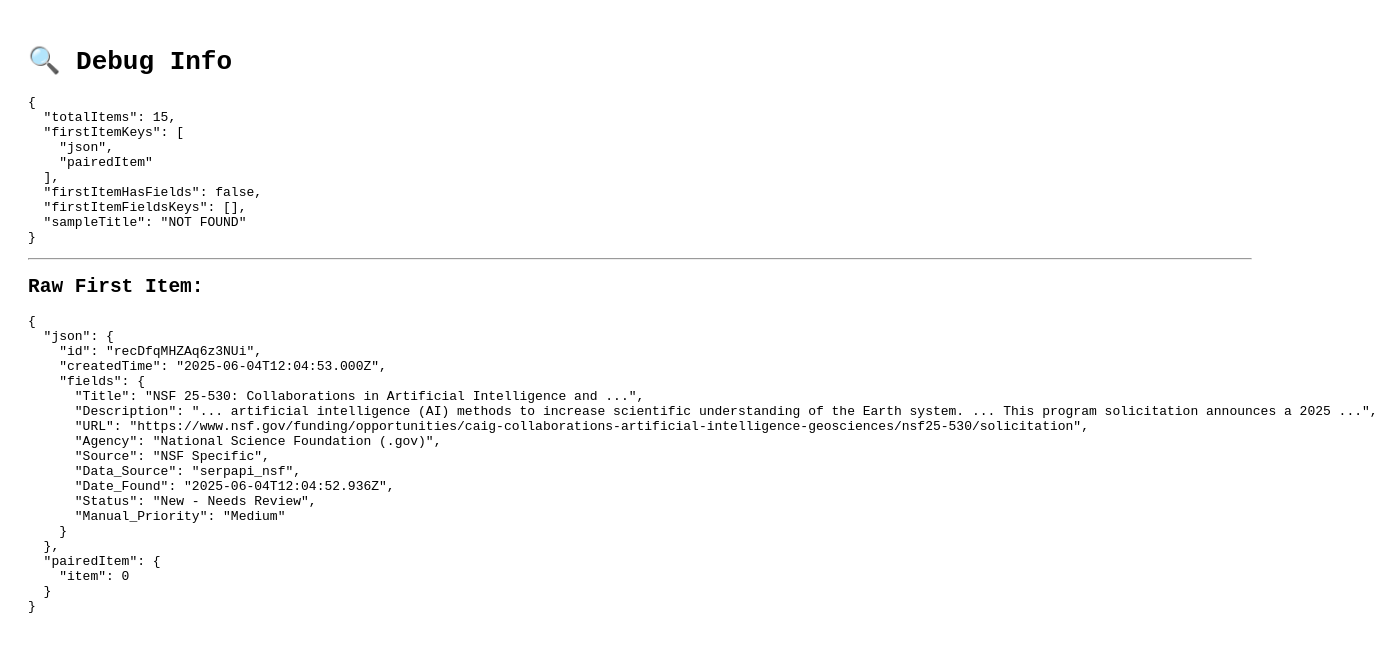
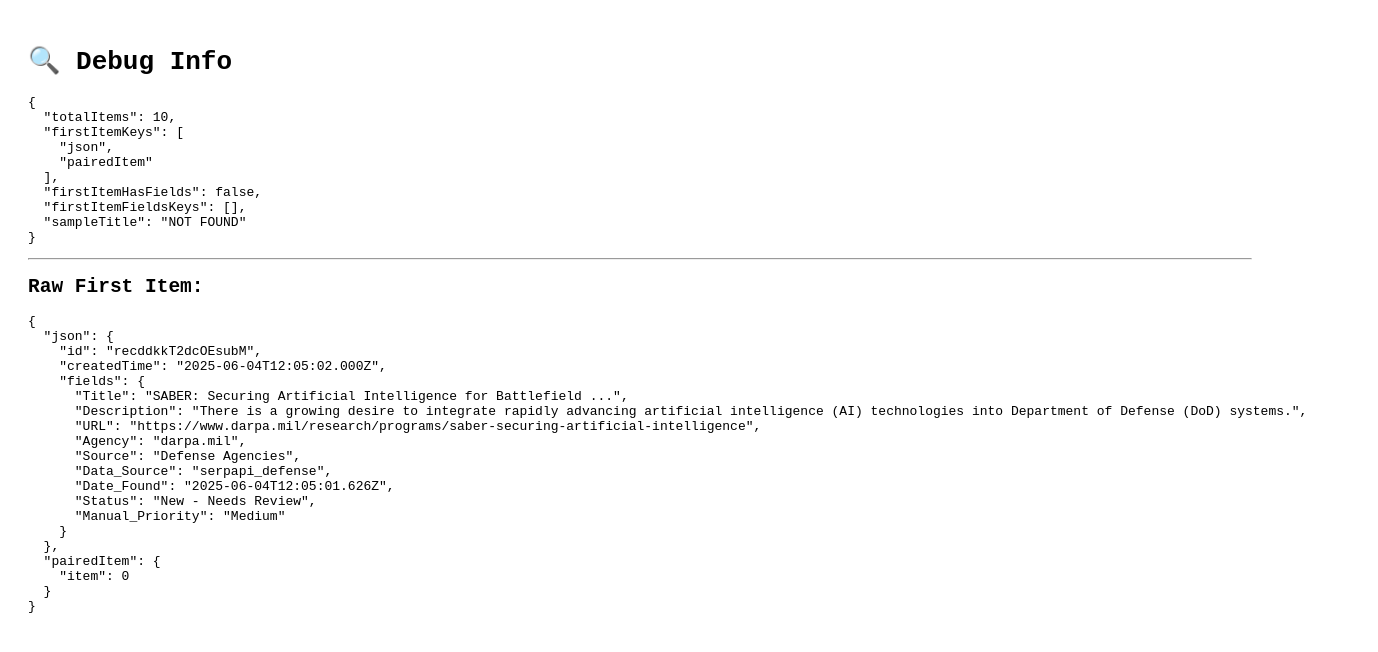
Before and after one commit to sasqcow/grant-dashboard, a plain HTML site: page index.html in a window 1280 px wide. Shown: the whole page, 1378 px wide, since content can reach past the window. Drawn offline with Linux system fonts and the light colour scheme.

Commit message:
Debug: 6/4/2025, 12:05:06 PM

```diff
--- a/index.html
+++ b/index.html
@@ -3,7 +3,7 @@
 <body style="font-family: monospace; padding: 20px;">
 <h1>🔍 Debug Info</h1>
 <pre>{
-  "totalItems": 15,
+  "totalItems": 10,
   "firstItemKeys": [
     "json",
     "pairedItem"
@@ -16,16 +16,16 @@
 <h2>Raw First Item:</h2>
 <pre>{
   "json": {
-    "id": "recDfqMHZAq6z3NUi",
-    "createdTime": "2025-06-04T12:04:53.000Z",
+    "id": "recddkkT2dcOEsubM",
+    "createdTime": "2025-06-04T12:05:02.000Z",
     "fields": {
-      "Title": "NSF 25-530: Collaborations in Artificial Intelligence and ...",
-      "Description": "... artificial intelligence (AI) methods to increase scientific understanding of the Earth system. ... This program solicitation announces a 2025 ...",
-      "URL": "https://www.nsf.gov/funding/opportunities/caig-collaborations-artificial-intelligence-geosciences/nsf25-530/solicitation",
-      "Agency": "National Science Foundation (.gov)",
-      "Source": "NSF Specific",
-      "Data_Source": "serpapi_nsf",
-      "Date_Found": "2025-06-04T12:04:52.936Z",
+      "Title": "SABER: Securing Artificial Intelligence for Battlefield ...",
+      "Description": "There is a growing desire to integrate rapidly advancing artificial intelligence (AI) technologies into Department of Defense (DoD) systems.",
+      "URL": "https://www.darpa.mil/research/programs/saber-securing-artificial-intelligence",
+      "Agency": "darpa.mil",
+      "Source": "Defense Agencies",
+      "Data_Source": "serpapi_defense",
+      "Date_Found": "2025-06-04T12:05:01.626Z",
       "Status": "New - Needs Review",
       "Manual_Priority": "Medium"
     }
```
